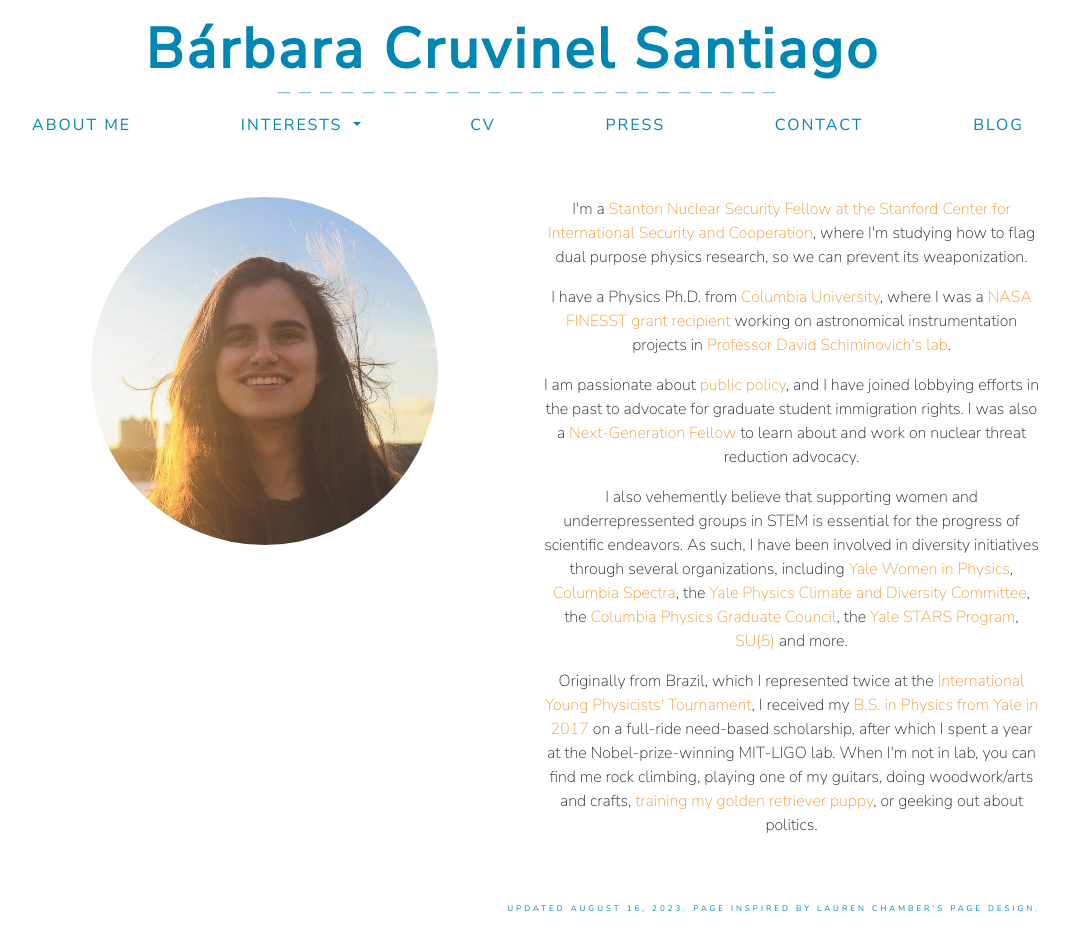
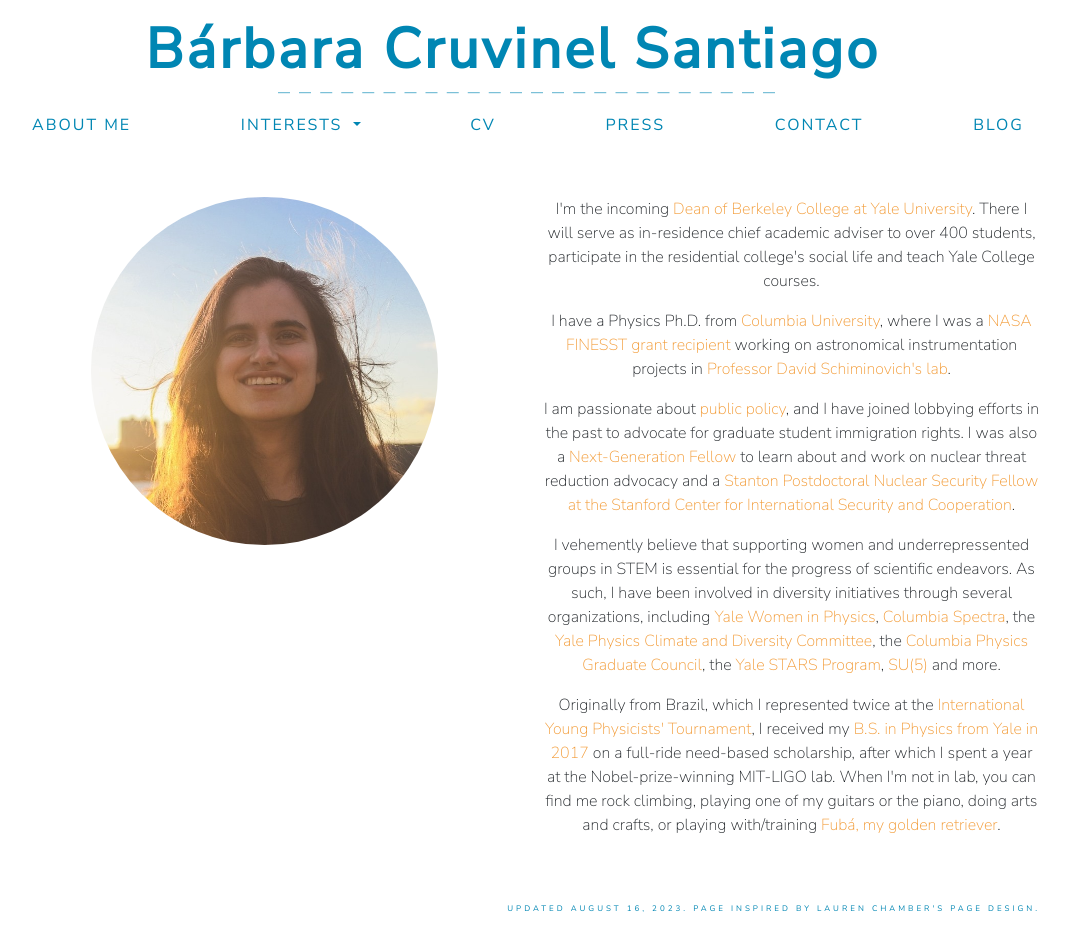
Before and after one commit to barbaracrusan/barbaracrusan.github.io, a Jekyll site: the page built from index.html, in a window 1280 px wide and 953 px high. Shown: the whole window, without its empty margins (112-1181 px from the left). Built offline with Jekyll 4.4.1, drawn with Linux system fonts in a browser that asks for light colours; nearby versions of some CDN libraries.

Commit message:
Update index.html

```diff
--- a/index.html
+++ b/index.html
@@ -11,15 +11,15 @@
       </div>
 
       <div class="col-md-6">
-        <p>I'm a <a href="https://cisac.fsi.stanford.edu/people/barbara-cruvinel-santiago" target="_blank">Stanton Nuclear Security Fellow at the Stanford Center for International Security and Cooperation</a>, where I'm studying how to flag dual purpose physics research, so we can prevent its weaponization.</p>
+        <p>I'm the incoming <a href="https://berkeley.yalecollege.yale.edu/deans-office" target="_blank">Dean of Berkeley College at Yale University</a>. There I will serve as in-residence chief academic adviser to over 400 students, participate in the residential college's social life and teach Yale College courses.</p>
 
-        <p>I have a Physics Ph.D. from <a href="https://physics.columbia.edu/content/barbara-cruvinel-santiago" target="_blank">Columbia University</a>, where I was a <a href="https://nspires.nasaprs.com/external/viewrepositorydocument/cmdocumentid=695964/solicitationId=%7B913A7DEE-2747-6539-130C-0AB1E2322F42%7D/viewSolicitationDocument=1/Astro19%20FINESST%20Proposals%20List%20for%20Posting%20v3.pdf" target="_blank">NASA FINESST grant recipient</a> working on astronomical instrumentation projects in <a href="http://sail.astro.columbia.edu" target="_blank">Professor David Schiminovich's lab</a>.</p>
+        <p>I have a Physics Ph.D. from <a href="https://physics.columbia.edu/content/barbara-cruvinel-santiago" target="_blank">Columbia University</a>, where I was a <a href="https://nspires.nasaprs.com/external/viewrepositorydocument/cmdocumentid=695964/solicitationId=%7B913A7DEE-2747-6539-130C-0AB1E2322F42%7D/viewSolicitationDocument=1/Astro19%20FINESST%20Proposals%20List%20for%20Posting%20v3.pdf" target="_blank">NASA FINESST grant recipient</a> working on astronomical instrumentation projects in <a href="http://sail.astro.columbia.edu" target="_blank">Professor David Schiminovich's lab</a>. </p>
 
-        <p>I am passionate about <a href="policy.html" target="_blank">public policy</a>, and I have joined lobbying efforts in the past to advocate for graduate student immigration rights. I was also a <a href="https://physicistscoalition.org/fellows-2021/" target="_blank">Next-Generation Fellow</a> to learn about and work on nuclear threat reduction advocacy.</p>
+        <p>I am passionate about <a href="policy.html" target="_blank">public policy</a>, and I have joined lobbying efforts in the past to advocate for graduate student immigration rights. I was also a <a href="https://physicistscoalition.org/fellows-2021/" target="_blank">Next-Generation Fellow</a> to learn about and work on nuclear threat reduction advocacy and a <a href="https://cisac.fsi.stanford.edu/people/barbara-cruvinel-santiago" target="_blank">Stanton Postdoctoral Nuclear Security Fellow at the Stanford Center for International Security and Cooperation</a>.</p>
 
-        <p>I also vehemently believe that supporting women and underrepressented groups in STEM is essential for the progress of scientific endeavors. As such, I have been involved in diversity initiatives through several organizations, including <a href="https://womeninphysics.sites.yale.edu/" target="_blank">Yale Women in Physics</a>, <a href="https://spectra.physics.columbia.edu/" target="_blank">Columbia Spectra</a>, the <a href="https://physics.yale.edu/about/climate-and-diversity-committee" target="_blank">Yale Physics Climate and Diversity Committee</a>, the <a href="http://pgc.physics.columbia.edu/" target="_blank">Columbia Physics Graduate Council</a>, the <a href="https://science.yalecollege.yale.edu/stars" target="_blank">Yale STARS Program</a>, <a href="https://www.su5.group/" target="_blank">SU(5)</a> and more.</p>
+        <p>I vehemently believe that supporting women and underrepressented groups in STEM is essential for the progress of scientific endeavors. As such, I have been involved in diversity initiatives through several organizations, including <a href="https://womeninphysics.sites.yale.edu/" target="_blank">Yale Women in Physics</a>, <a href="https://spectra.physics.columbia.edu/" target="_blank">Columbia Spectra</a>, the <a href="https://physics.yale.edu/about/climate-and-diversity-committee" target="_blank">Yale Physics Climate and Diversity Committee</a>, the <a href="http://pgc.physics.columbia.edu/" target="_blank">Columbia Physics Graduate Council</a>, the <a href="https://science.yalecollege.yale.edu/stars" target="_blank">Yale STARS Program</a>, <a href="https://www.su5.group/" target="_blank">SU(5)</a> and more.</p>
 
-        <p>Originally from Brazil, which I represented twice at the <a href="pdfs/press/IYPT_Tribuna.pdf" target="_blank">International Young Physicists' Tournament</a>, I received my <a href="https://g1.globo.com/educacao/noticia/formados-em-universidades-de-ponta-nos-eua-listam-razoes-para-nao-voltar-ao-brasil.ghtml" target="_blank">B.S. in Physics from Yale in 2017</a> on a full-ride need-based scholarship, after which I spent a year at the Nobel-prize-winning MIT-LIGO lab. When I'm not in lab, you can find me rock climbing, playing one of my guitars, doing woodwork/arts and crafts, <a href="https://www.instagram.com/doguinho.gringo" target="_blank">training my golden retriever puppy</a>, or geeking out about politics.</p>
+        <p>Originally from Brazil, which I represented twice at the <a href="pdfs/press/IYPT_Tribuna.pdf" target="_blank">International Young Physicists' Tournament</a>, I received my <a href="https://g1.globo.com/educacao/noticia/formados-em-universidades-de-ponta-nos-eua-listam-razoes-para-nao-voltar-ao-brasil.ghtml" target="_blank">B.S. in Physics from Yale in 2017</a> on a full-ride need-based scholarship, after which I spent a year at the Nobel-prize-winning MIT-LIGO lab. When I'm not in lab, you can find me rock climbing, playing one of my guitars or the piano, doing arts and crafts, or playing with/training <a href="https://www.instagram.com/doguinho.gringo" target="_blank">Fubá, my golden retriever</a>.</p>
 
 
       </div>
```
